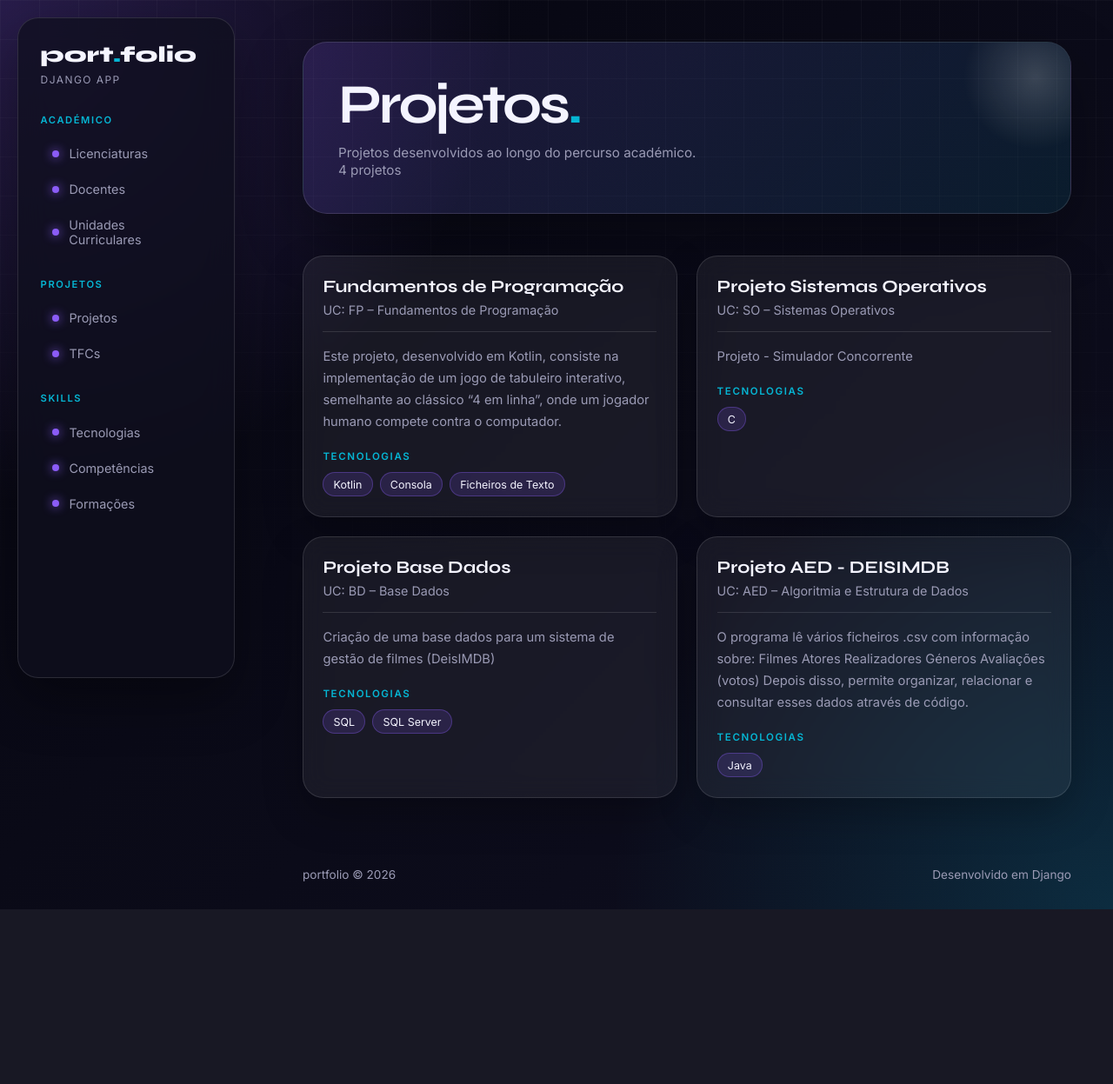
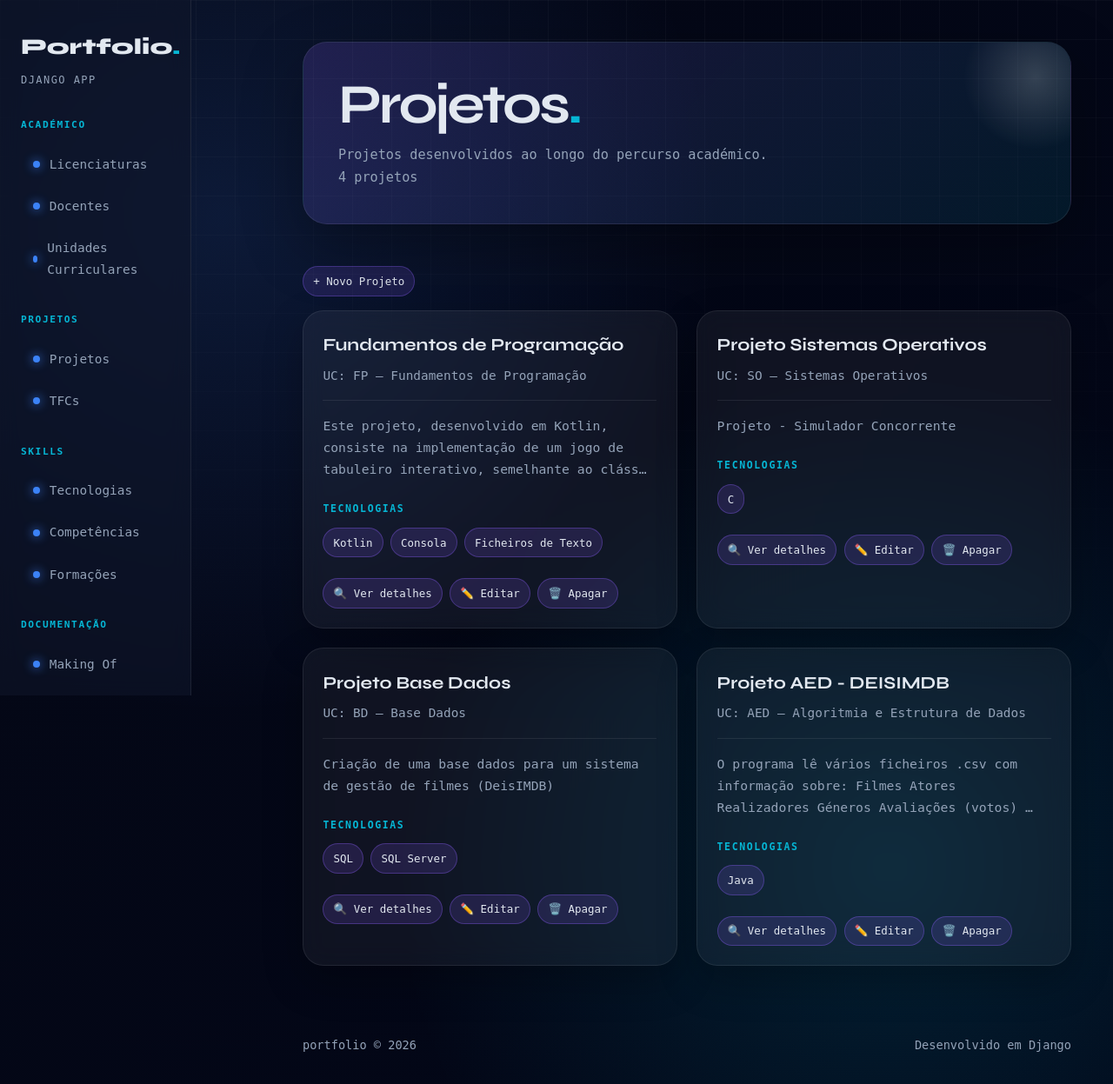
Before and after one commit to a22403871RodrigoAlexandre/portfolio-django-ficha6, a Django app: page /portfolio/projetos/ in a window 1280 px wide. Shown: the whole page at 87% size. Before the commit the page ends 1046 px from the top, so only its background shows below. Run offline with Django 5.2, Linux system fonts and the light colour scheme; data comes from the database, SQL or seed files in the repository.

Commit message:
Alteração nos templates

```diff
--- a/portfolio/templates/portfolio/base.html
+++ b/portfolio/templates/portfolio/base.html
@@ -1,4 +1,5 @@
 <!-- portfolio/templates/portfolio/base.html -->
+{% load static %}
 <!DOCTYPE html>
 <html lang="pt">
 <head>
@@ -17,31 +18,34 @@
         }
 
         :root {
-            --bg: #070711;
-            --bg2: #0e0e1f;
-            --card: rgba(255, 255, 255, 0.06);
-            --card-hover: rgba(255, 255, 255, 0.10);
-            --border: rgba(255, 255, 255, 0.12);
-            --text: #f4f4ff;
-            --muted: #9b9bb5;
-            --accent: #8b5cf6;
-            --accent2: #06b6d4;
-            --danger: #fb7185;
-        }
+    --bg: #050816;
+    --surface: rgba(15, 23, 42, 0.7);
+    --border: rgba(255, 255, 255, 0.08);
+
+    --accent: #3b82f6;     /* azul */
+    --accent2: #06b6d4;    /* cyan */
+
+    --text: #e2e8f0;
+    --muted: #94a3b8;
+
+    --card: rgba(255, 255, 255, 0.05);
+}
 
         html {
             scroll-behavior: smooth;
         }
 
         body {
-            min-height: 100vh;
-            font-family: 'Inter', sans-serif;
-            background:
-                radial-gradient(circle at top left, rgba(139, 92, 246, 0.25), transparent 35%),
-                radial-gradient(circle at bottom right, rgba(6, 182, 212, 0.18), transparent 35%),
-                linear-gradient(135deg, var(--bg), var(--bg2));
-            color: var(--text);
-        }
+    background:
+        radial-gradient(circle at 20% 20%, rgba(59,130,246,0.15), transparent 40%),
+        radial-gradient(circle at 80% 80%, rgba(6,182,212,0.15), transparent 40%),
+        linear-gradient(135deg, #050816, #020617);
+    color: var(--text);
+    font-family: 'DM Mono', monospace;
+    font-size: 14px;
+    line-height: 1.7;
+    min-height: 100vh;
+}
 
         body::before {
             content: "";
@@ -57,20 +61,16 @@
 
         /* SIDEBAR */
         .sidebar {
-            position: fixed;
-            top: 20px;
-            left: 20px;
-            bottom: 20px;
-            width: 250px;
-            padding: 1.6rem;
-            background: rgba(15, 15, 30, 0.75);
-            border: 1px solid var(--border);
-            border-radius: 24px;
-            backdrop-filter: blur(18px);
-            box-shadow: 0 25px 60px rgba(0,0,0,0.35);
-            overflow-y: auto;
-            z-index: 10;
-        }
+    position: fixed;
+    left: 0;
+    top: 0;
+    width: 220px;
+    height: 100vh;
+    background: rgba(15, 23, 42, 0.6);
+    backdrop-filter: blur(12px);
+    border-right: 1px solid var(--border);
+    padding: 2rem 1.5rem;
+}
 
         .sidebar-logo {
             display: inline-block;
@@ -353,7 +353,7 @@
 
 <aside class="sidebar">
     <a href="{% url 'licenciaturas' %}" class="sidebar-logo">
-        port<span>.</span>folio
+        Portfolio<span>.</span>
     </a>
 
     <p class="sidebar-sub">Django App</p>
@@ -377,6 +377,12 @@
         <a href="{% url 'competencias' %}"><span class="dot"></span>Competências</a>
         <a href="{% url 'formacoes' %}"><span class="dot"></span>Formações</a>
     </nav>
+    <p class="nav-section">Documentação</p>
+    <nav>
+    <a href="{% url 'makingof' %}">
+        <span class="dot"></span>Making Of
+    </a>
+    </nav>
 </aside>
 
 <main class="main">
--- a/portfolio/templates/portfolio/licenciaturas.html
+++ b/portfolio/templates/portfolio/licenciaturas.html
@@ -5,7 +5,7 @@
 <div class="page-header">
     <div>
         <h2>Licenciaturas<span>.</span></h2>
-        <p>Percurso académico e cursos frequentados.</p>
+
     </div>
 
     <span class="page-count">{{ licenciaturas|length }} cursos</span>
--- a/portfolio/templates/portfolio/projetos.html
+++ b/portfolio/templates/portfolio/projetos.html
@@ -7,23 +7,44 @@
         <h2>Projetos<span>.</span></h2>
         <p>Projetos desenvolvidos ao longo do percurso académico.</p>
     </div>
+
     <span class="page-count">{{ projetos|length }} projetos</span>
 </div>
+
+<!-- BOTÃO CRIAR -->
+<a href="{% url 'projeto_create' %}" class="badge" style="text-decoration:none; margin-bottom: 1rem; display:inline-block;">
+    + Novo Projeto
+</a>
 
 <section class="grid">
     {% for projeto in projetos %}
     <article class="card">
+
         <header>
             {% if projeto.foto %}
                 <img src="{{ projeto.foto.url }}" alt="{{ projeto.titulo }}">
             {% endif %}
-            <h3>{{ projeto.titulo }}</h3>
-            <p>UC: {{ projeto.uc.sigla }} – {{ projeto.uc.nome }}</p>
+
+            <!-- 👇 TÍTULO COM LINK -->
+            <h3>
+                <a href="{% url 'projeto_detail' projeto.id %}" style="color: inherit; text-decoration: none;">
+                    {{ projeto.titulo }}
+                </a>
+            </h3>
+
+            <p>
+                UC:
+                {% if projeto.uc %}
+                    {{ projeto.uc.sigla }} – {{ projeto.uc.nome }}
+                {% else %}
+                    Sem UC associada
+                {% endif %}
+            </p>
         </header>
 
         <section>
             {% if projeto.descricao %}
-                <p>{{ projeto.descricao }}</p>
+                <p>{{ projeto.descricao|truncatechars:120 }}</p>
                 <br>
             {% endif %}
 
@@ -35,8 +56,27 @@
                     <li>Sem tecnologias</li>
                 {% endfor %}
             </ul>
+
+            <br>
+
+            <!-- 👇 BOTÃO VER DETALHES -->
+            <a href="{% url 'projeto_detail' projeto.id %}" class="badge" style="text-decoration:none;">
+                🔍 Ver detalhes
+            </a>
+
+            <!-- BOTÕES EDITAR / APAGAR -->
+            <a href="{% url 'projeto_update' projeto.id %}" class="badge" style="text-decoration:none;">
+                ✏️ Editar
+            </a>
+
+            <a href="{% url 'projeto_delete' projeto.id %}" class="badge" style="text-decoration:none;">
+                🗑️ Apagar
+            </a>
+
         </section>
+
     </article>
+
     {% empty %}
     <article class="card">
         <header>
--- a/portfolio/templates/portfolio/ucs.html
+++ b/portfolio/templates/portfolio/ucs.html
@@ -14,7 +14,11 @@
     {% for uc in ucs %}
     <article class="card">
         <header>
-            <h3>{{ uc.sigla }} – {{ uc.nome }}</h3>
+            <h3>
+    <a href="{% url 'uc_detail' uc.id %}" style="color: inherit; text-decoration: none;">
+        {{ uc.sigla }} – {{ uc.nome }}
+    </a>
+</h3>
             <p>{{ uc.licenciatura.sigla }}</p>
         </header>
 
--- a/portfolio/urls.py
+++ b/portfolio/urls.py
@@ -2,6 +2,7 @@
 from . import views
 
 urlpatterns = [
+    path('', views.home_view, name='home'),
     path('licenciaturas/', views.licenciaturas_view, name='licenciaturas'),
     path('docentes/', views.docentes_view, name='docentes'),
     path('ucs/', views.ucs_view, name='ucs'),
@@ -10,4 +11,10 @@
     path('tfcs/', views.tfcs_view, name='tfcs'),
     path('competencias/', views.competencias_view, name='competencias'),
     path('formacoes/', views.formacoes_view, name='formacoes'),
+    path('ucs/<int:uc_id>/', views.uc_detail_view, name='uc_detail'),
+    path('projetos/<int:projeto_id>/', views.projeto_detail_view, name='projeto_detail'),
+    path('makingof/', views.makingof_view, name='makingof'),
+    path('projetos/create/', views.projeto_create, name='projeto_create'),
+    path('projetos/<int:pk>/edit/', views.projeto_update, name='projeto_update'),
+    path('projetos/<int:pk>/delete/', views.projeto_delete, name='projeto_delete'),
 ]
--- a/portfolio/views.py
+++ b/portfolio/views.py
@@ -1,5 +1,11 @@
-from django.shortcuts import render
+from django.shortcuts import render, get_object_or_404
 from .models import Licenciatura, Docente, UnidadeCurricular, Tecnologia, Projeto, TFC, Competencia, Formacao
+from .forms import ProjetoForm
+from django.shortcuts import redirect
+
+
+def home_view(request):
+    return render(request, 'portfolio/home.html')
 
 def licenciaturas_view(request):
     licenciaturas = Licenciatura.objects.prefetch_related('ucs', 'tfcs').all()
@@ -32,3 +38,54 @@
 def formacoes_view(request):
     formacoes = Formacao.objects.prefetch_related('tecnologias').all()
     return render(request, 'portfolio/formacoes.html', {'formacoes': formacoes})
+
+def uc_detail_view(request, uc_id):
+    uc = get_object_or_404(UnidadeCurricular, id=uc_id)
+
+    return render(request, 'portfolio/uc_detail.html', {
+        'uc': uc
+    })
+
+def makingof_view(request):
+    return render(request, 'portfolio/makingof.html')
+
+def projeto_create(request):
+    if request.method == 'POST':
+        form = ProjetoForm(request.POST, request.FILES)
+        if form.is_valid():
+            form.save()
+            return redirect('projetos')
+    else:
+        form = ProjetoForm()
+
+    return render(request, 'portfolio/projeto_form.html', {'form': form})
+
+
+def projeto_update(request, pk):
+    projeto = get_object_or_404(Projeto, pk=pk)
+
+    if request.method == 'POST':
+        form = ProjetoForm(request.POST, request.FILES, instance=projeto)
+        if form.is_valid():
+            form.save()
+            return redirect('projetos')
+    else:
+        form = ProjetoForm(instance=projeto)
+
+    return render(request, 'portfolio/projeto_form.html', {'form': form})
+
+def projeto_delete(request, pk):
+    projeto = get_object_or_404(Projeto, pk=pk)
+
+    if request.method == 'POST':
+        projeto.delete()
+        return redirect('projetos')
+
+    return render(request, 'portfolio/projeto_confirm_delete.html', {'projeto': projeto})
+
+def projeto_detail_view(request, projeto_id):
+    projeto = get_object_or_404(Projeto, id=projeto_id)
+
+    return render(request, 'portfolio/projeto_detail.html', {
+        'projeto': projeto
+    })
--- a/project/urls.py
+++ b/project/urls.py
@@ -17,16 +17,14 @@
 
 from django.contrib import admin
 from django.urls import path, include
-from django.conf import settings
-from django.conf.urls.static import static
-from django.shortcuts import redirect  # <- adicionar
+from portfolio import views
 
 urlpatterns = [
-    path("admin/", admin.site.urls),
-    path("escola/", include("escola.urls")),
-    path("portfolio/", include("portfolio.urls")),
-    path("", lambda request: redirect('licenciaturas')),  # <- adicionar
+    path('admin/', admin.site.urls),
+
+    # 👇 homepage aqui
+    path('', views.home_view, name='home'),
+
+    # 👇 resto do site
+    path('portfolio/', include('portfolio.urls')),
 ]
-
-if settings.DEBUG:
-    urlpatterns += static(settings.MEDIA_URL, document_root=settings.MEDIA_ROOT)
```
Also changed, not shown: portfolio/forms.py (added, +7 -0 lines), portfolio/templates/portfolio/home.html (added, +75 -0 lines), portfolio/templates/portfolio/makingof.html (added, +65 -0 lines), portfolio/templates/portfolio/projeto_confirm_delete.html (added, +18 -0 lines), portfolio/templates/portfolio/projeto_detail.html (added, +89 -0 lines), portfolio/templates/portfolio/projeto_form.html (added, +19 -0 lines), portfolio/templates/portfolio/uc_detail.html (added, +124 -0 lines).
